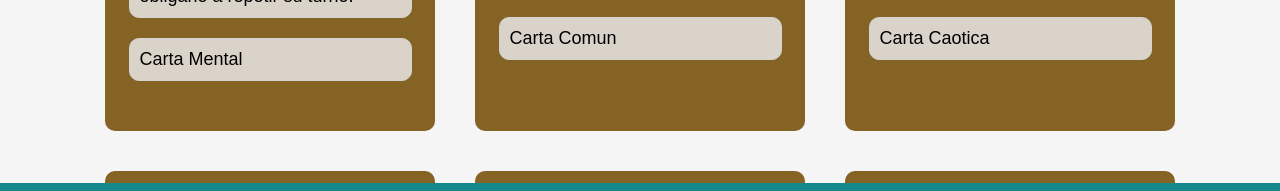
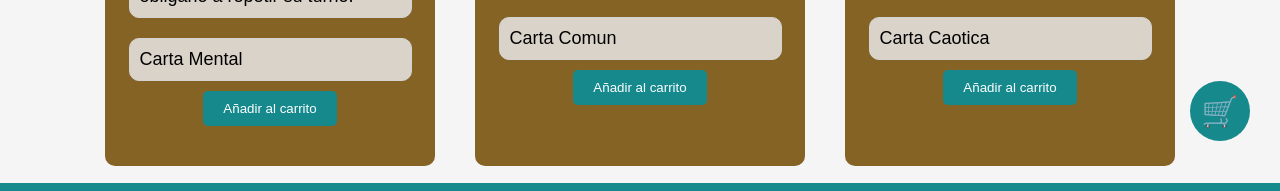
Before and after one commit to hllricardo/actividad-inicial-react, a React (Vite) app in the folder Actividad-Inicial/: page / in a window 1280 px wide. Shown: the part 579-770 px from the top of the page. Built offline with nearby package versions, Linux system fonts and the light colour scheme.

Commit message:
Añadido el boton del carrito y su funcionalidad para mostrar la ventana del carrito

```diff
--- a/Actividad-Inicial/src/components/BoxProducts.jsx
+++ b/Actividad-Inicial/src/components/BoxProducts.jsx
@@ -1,14 +1,38 @@
 import data from "../../data/data"
 import Product from "./Product";
+import ShoppingCart from "./ShoppingCart";
+import { useState } from "react";
 
 function BoxProducts() {
+  const [showCart, setShowCart] = useState(false)
+  const [shoppingCart, setShoppingCart] = useState([])
+
+  function addToCart(product) {
+    setShoppingCart((currentCart) => [...currentCart, product])
+  }
+
+  function removeFromCart(productId) {
+    const removeProduct = [...shoppingCart]
+    removeProduct.splice(productId, 1)
+    setShoppingCart(removeProduct)
+  }
 
   return (
     <main className="boxProducts">
 
       {data.map((data) => {
-        return <Product key={data.id} {...data}/>
+        return <Product key={data.id} {...data} addToShoppingCart={addToCart}/>
       })}
+
+      <button className="btn-cart" onClick={() => setShowCart(true)}>
+        🛒
+      </button>
+
+      <ShoppingCart
+        showCart={showCart}
+        onHideCart={() => setShowCart(false)}
+      />
+
     </main>
   );
 }
--- a/Actividad-Inicial/src/components/Product.jsx
+++ b/Actividad-Inicial/src/components/Product.jsx
@@ -1,4 +1,10 @@
-function Product ({id, name, price, imageUrl, description, category}) {
+function Product ({id, name, price, imageUrl, description, category, addToShoppingCart}) {
+
+    function handleAddToCart(){
+        addToShoppingCart({id, name, price, imageUrl, description, category});
+        console.log("Producto añadido al carrito");
+    }
+
     return (
         <div key={id} className="item">
             <h3 className="item-name">{name}</h3>
@@ -8,6 +14,7 @@ function Product ({id, name, price, imageUrl, description, category}) {
             </div>
             <p className="item-description">{description}</p>
             <p className="item-category">{category}</p>
+            <button onClick={handleAddToCart}>Añadir al carrito</button>
         </div>
     )
 }
--- /dev/null
+++ b/Actividad-Inicial/src/components/ShoppingCart.jsx
@@ -0,0 +1,26 @@
+function ShoppingCart({
+    showCart,
+    onHideCart
+}) {
+    function handleHideCart(){
+        onHideCart();
+    }
+    return (
+        <div className={`shopping-cart ${showCart ? "" : "none"}`}>
+            <button
+                className="btn-close-cart" onClick={handleHideCart}>
+                ❌
+            </button>
+            <h2>Carrito de compra</h2>
+            <div className="cart-content">
+
+            </div>
+            <div className="price-total">
+                <p>Total: </p>
+                <p></p>
+            </div>
+        </div>
+    )
+}
+
+export default ShoppingCart;
--- a/Actividad-Inicial/src/index.css
+++ b/Actividad-Inicial/src/index.css
@@ -53,6 +53,14 @@ Header{
     width: 90%;
     background-color: rgb(218, 211, 201);
 }
+.item button{
+    background-color: rgb(22, 137, 141);
+    color: white;
+    border: none;
+    border-radius: 5px;
+    padding: 10px 20px;
+    cursor: pointer;
+}
 
 .item-image{
     width: 250px;
@@ -67,6 +75,37 @@ Footer{
     width: 100%;
     text-align: center;
     padding: 10px 0;
+}
+
+.btn-cart{
+    position: fixed;
+    bottom: 80px;
+    right: 30px;
+    background-color: rgb(22, 137, 141);
+    color: white;
+    border: none;
+    border-radius: 50%;
+    width: 60px;
+    height: 60px;
+    font-size: 30px;
+    cursor: pointer;
+}
+.btn-cart:hover{
+    background-color: rgb(18, 112, 115);
+}
+
+.shopping-cart{
+    position: fixed;
+    bottom: 450px;
+    right: 30px;
+    width: 300px;
+    max-height: 400px;
+    overflow-y: auto;
+    background-color: white;
+    border: 2px solid rgb(22, 137, 141);
+    border-radius: 10px;
+    padding: 10px;
+    box-shadow: 0 4px 8px rgba(0, 0, 0, 0.1);
 }
 
 @media only screen and (max-width: 1700px) {
@@ -84,3 +123,7 @@ Footer{
     grid-template-columns: auto;
     }
 }
+
+.none{
+    display: none;
+}
```
